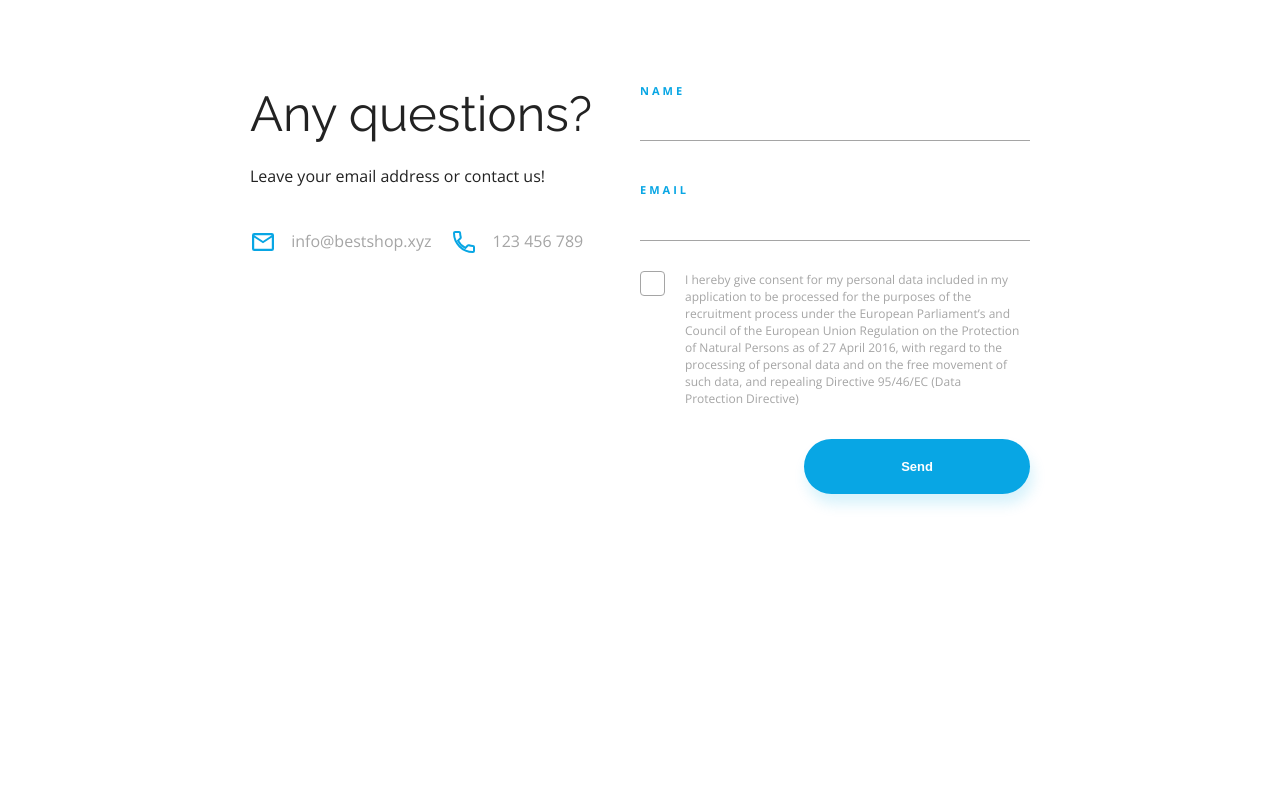
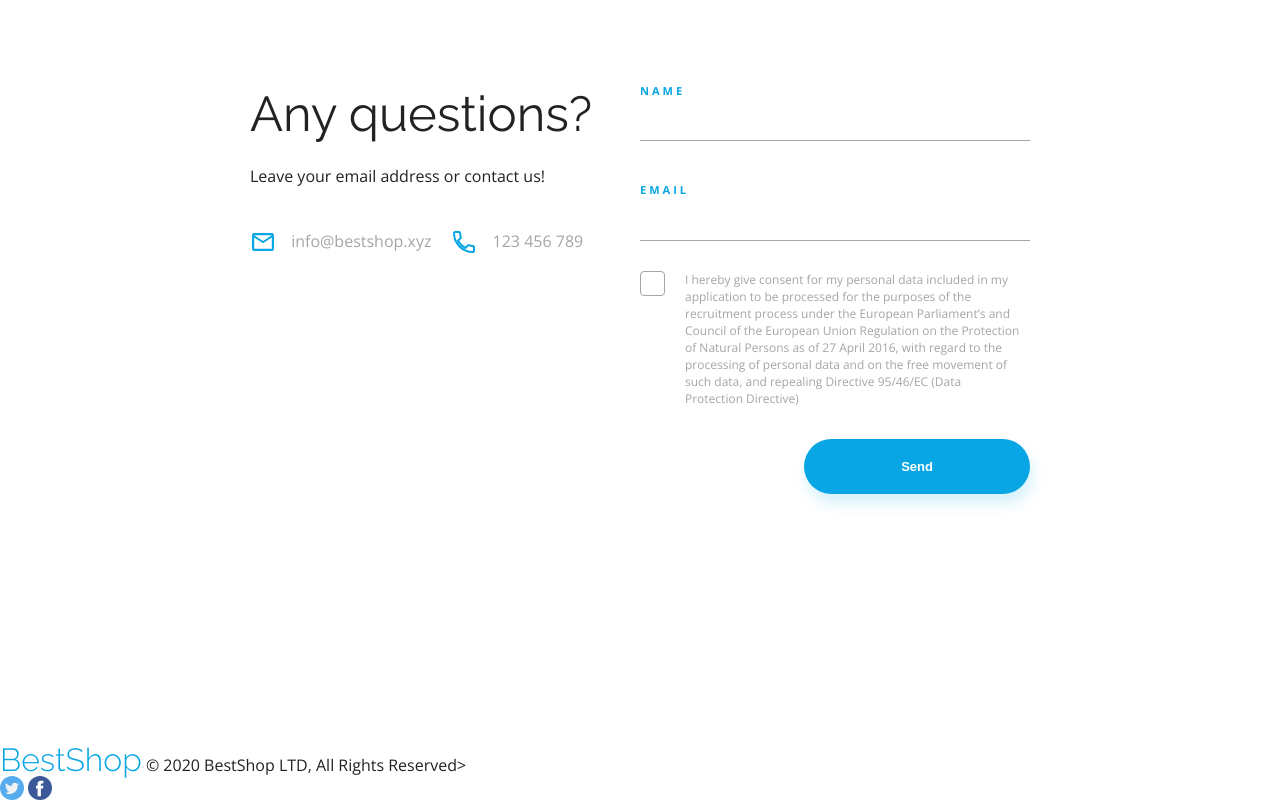
Before and after one commit to marektro/BestShop, a plain HTML site: page index.html in a window 1280 px wide. Shown: the part 3531-4331 px from the top of the page. Before the commit the page ends 4275 px from the top, so only its background shows below. Drawn offline with nearby package versions, Linux system fonts and the light colour scheme.

Commit message:
html scaffolding for footer

```diff
--- a/index.html
+++ b/index.html
@@ -206,5 +206,17 @@
             </form>
         </div>
     </section>
+    <footer class="footer">
+        <div class="footer-container container">
+            <div class="footer-info">
+                <a href="#" class="logo">BestShop</a>
+                <span class="footer-copy"></span>&copy 2020 BestShop LTD, All Rights Reserved></span>
+            </div>
+            <div class="footer-icons">
+                <a href="#"><img src="assets/Twitter.svg" alt="twitter"/></a>
+                <a href="#"><img src="assets/Facebook.svg" alt="Facebook"></a>
+            </div>
+        </div>
+    </footer>
 </body>
 </html>
```
